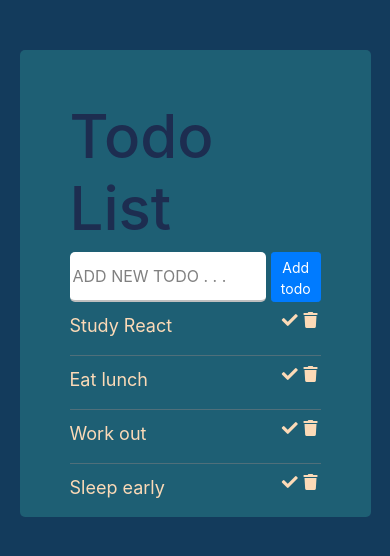
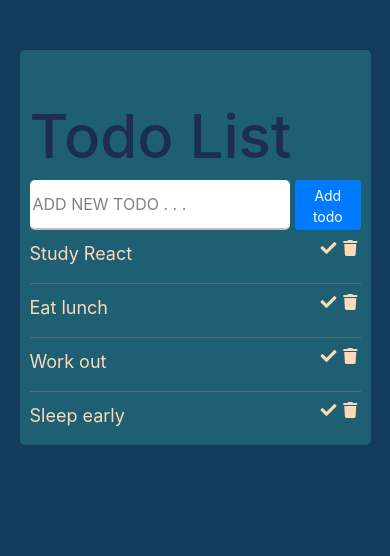
Before and after one commit to OmarHalawany/Todo, a React (Create React App) app: page / in a window 390 px wide. Shown: the top 556 px of the page. Built offline with nearby package versions, Linux system fonts and the light colour scheme.

Commit message:
adjusted padding

```diff
--- a/src/css/App.css
+++ b/src/css/App.css
@@ -15,8 +15,7 @@ body {
   padding: 50px;
   margin-top: 50px;
   margin-bottom: 0;
-  padding-top: 50px;
-  padding-bottom: 0px;
+  padding-bottom: 0;
   background-color: #1e5f74;
   border-radius: 5px;
 }
@@ -29,12 +28,16 @@ body {
 @media only screen and (max-width: 900px) {
   .main {
     width: 60%;
+    padding-right: 30px;
+    padding-left: 30px;
   }
 }
 
 @media only screen and (max-width: 750px) {
   .main {
     width: 90%;
+    padding-right: 10px;
+    padding-left: 10px;
   }
 }
 /*# sourceMappingURL=App.css.map */
--- a/src/css/App.scss
+++ b/src/css/App.scss
@@ -9,8 +9,7 @@ body {
   padding: 50px;
   margin-top: 50px;
   margin-bottom: 0;
-  padding-top: 50px;
-  padding-bottom: 0px;
+  padding-bottom: 0;
   background-color: #1e5f74;
   border-radius: 5px;
 }
@@ -22,11 +21,15 @@ body {
 @media only screen and (max-width: 900px) {
   .main {
     width: 60%;
+    padding-right: 30px;
+    padding-left: 30px;
   }
 }
 
 @media only screen and (max-width: 750px) {
   .main {
     width: 90%;
+    padding-right: 10px;
+    padding-left: 10px;
   }
 }
```
Also changed, not shown: 1 other file (tests, documents, lock files or other folders).
